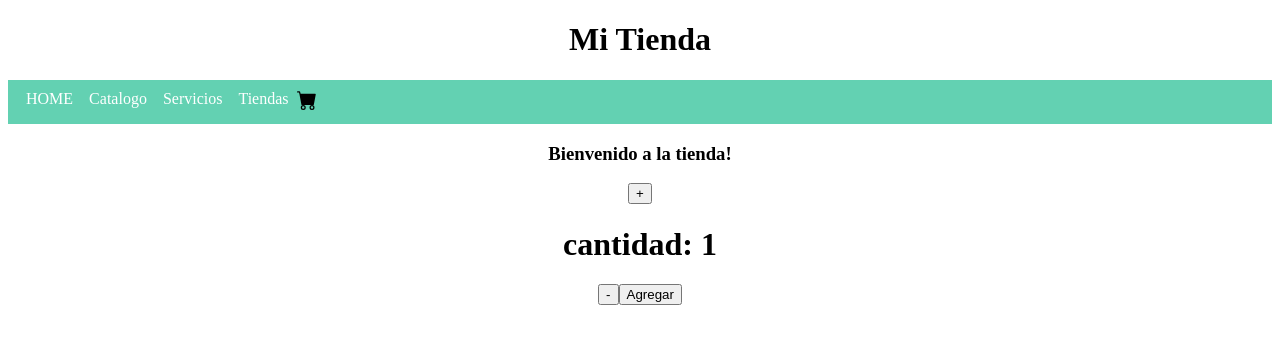
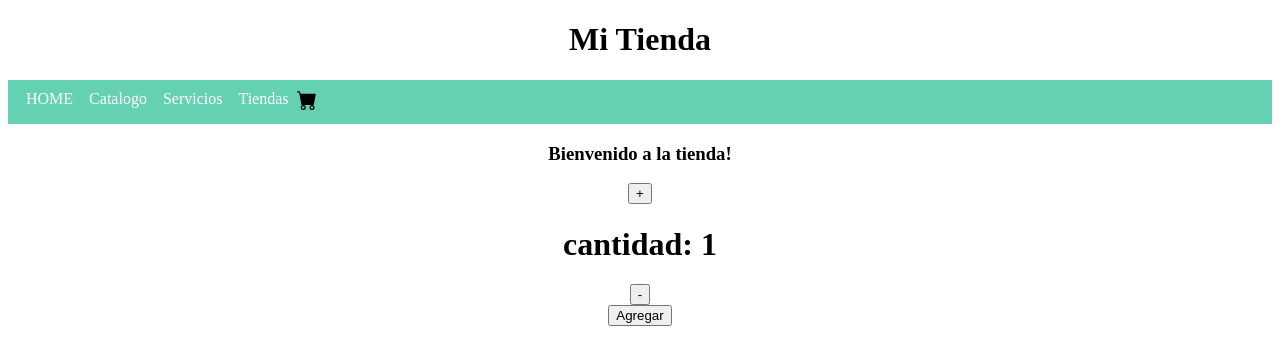
Before and after one commit to Florsala/Tienda, a React (Create React App) app: page / in a window 1280 px wide. Shown: the top 364 px of the page. Built offline with nearby package versions, Linux system fonts and the light colour scheme.

Commit message:
changes in itemCount

```diff
--- a/src/components/itemCount.jsx
+++ b/src/components/itemCount.jsx
@@ -58,8 +58,9 @@ const ItemCount = ({stock}) => {
                 -
 
                 </button>
+                <div><button onClick = {() =>  console.log("Agregado al carrito") } > Agregar </button>
+                </div>
 
-                <button onClick = {() =>  console.log("Agregado al carrito") } > Agregar </button>
 
 
         </div>
```
